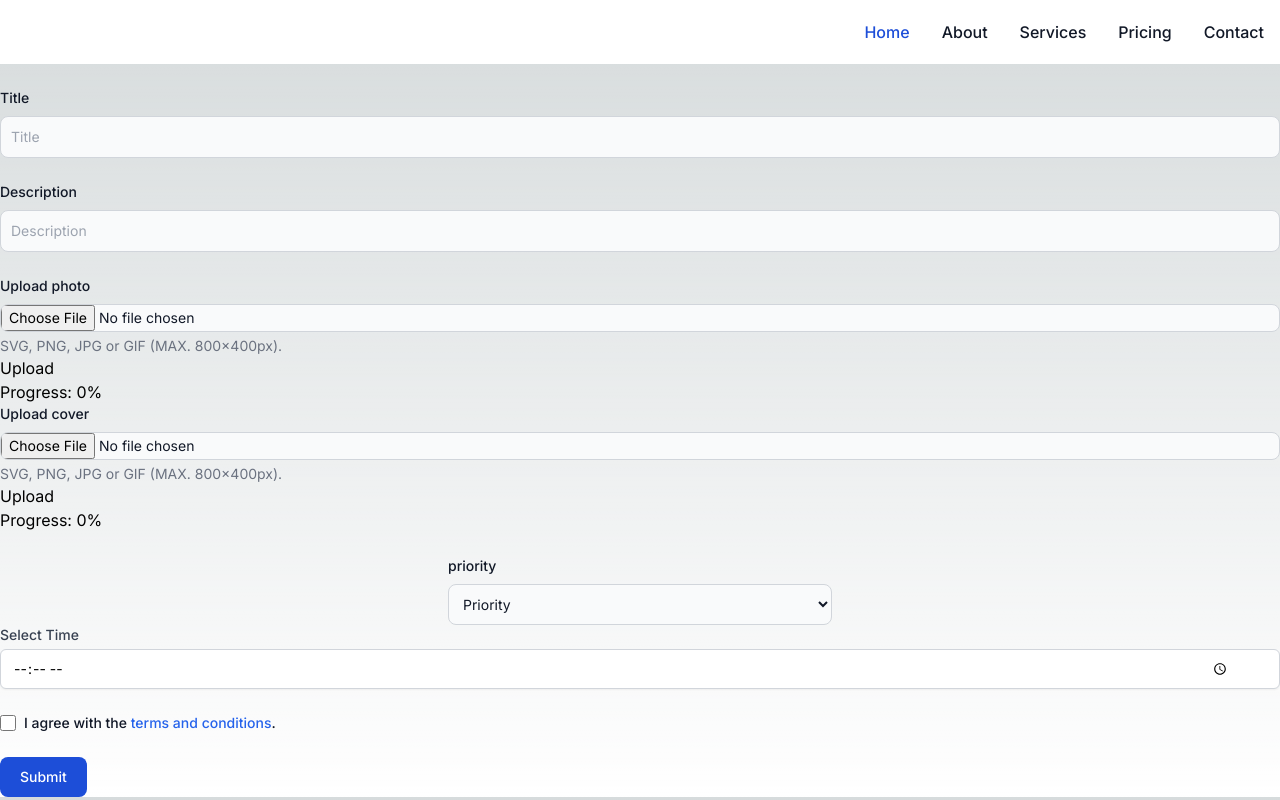
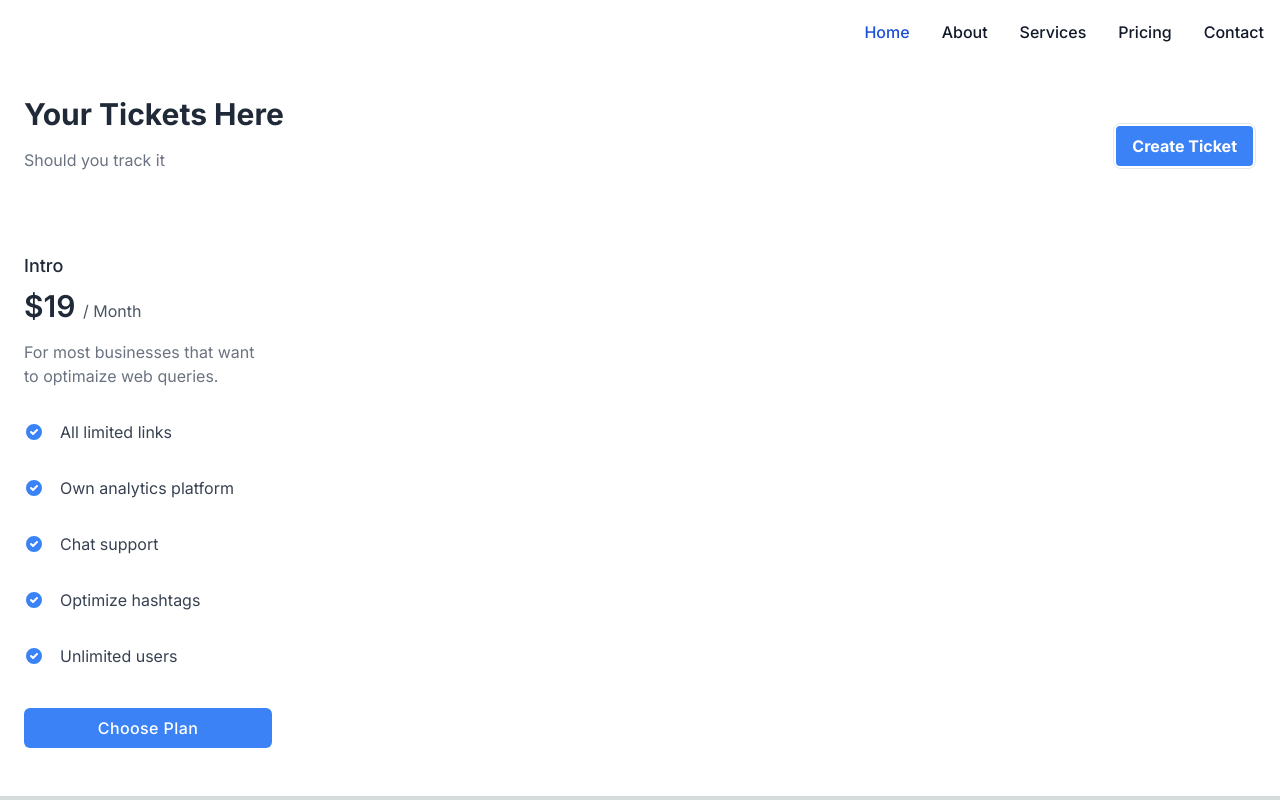
Before and after one commit to Malekqandeel/newOne, a Next.js app in the folder frontend/: page /dashboard in a window 1280 px wide. Built offline with nearby package versions, Linux system fonts and the light colour scheme; no server answers; what tailwindcss-animated would draw is missing.

Commit message:
dashboard

```diff
--- a/frontend/app/dashboard/page.js
+++ b/frontend/app/dashboard/page.js
@@ -8,7 +8,7 @@ import { getDownloadURL, ref, uploadBytesResumable } from 'firebase/storage';
 import { storage } from '../firebase';
 
 
-const Dashboard = () => {
+export default function Dashboard () {
   const dispatch = useAppDispatch();
   const { isLoggedIn, token } = useAppSelector((state) => {
     return {
@@ -18,16 +18,37 @@ const Dashboard = () => {
     };
   });
 
+
+
   const [title, setTitle] = useState("")
   const [photo, setPhoto] = useState("");
   const [cover, setCover] = useState("");
   const [body, setBody] = useState("")
   const [priority, setPriority] = useState("");
+  const [isOpen, setIsOpen] = useState(false)
 
   const [file, setFile] = useState(null);
   const [progress, setProgress] = useState(0);
   const [imageUrl, setImageUrl] = useState('');
   const [time, setTime] = useState('');
+
+  const getAllTickets =()=>{
+    axios.get(`http://localhost:5000/tickets/all`,
+  {
+    headers: {
+      authorization: `Bearer ${token || localStorage.getItem("token")}`
+    }
+  })
+  .then((result) => {
+    console.log(result);
+
+  })
+  .catch((err) => {
+    console.error(
+      err.response ? err.response.data : err.message
+    );
+  });
+  }
 
   const handleChangeTime = (e) => {
     setTime(e.target.value);
@@ -80,7 +101,7 @@ const createTicketFun = ()=>{
   })
   .then((result) => {
     console.log(result);
-    dispatch(createTicket(result))
+
   })
   .catch((err) => {
     console.error(
@@ -90,6 +111,33 @@ const createTicketFun = ()=>{
 }
   return (
     <>
+    <section class="bg-white dark:bg-gray-900">
+    <div class="container px-6 py-8 mx-auto">
+        <div class="sm:flex sm:items-center sm:justify-between">
+            <div>
+                <h2 class="text-2xl font-bold text-gray-800 lg:text-3xl dark:text-gray-100">Your Tickets Here</h2>
+                <p class="mt-4 text-gray-500 dark:text-gray-400">Should you track it</p>
+            </div>
+
+            <div class="overflow-hidden p-0.5 mt-6 border rounded-lg dark:border-gray-700">
+
+<button
+        onClick={() => setIsOpen(true)}
+        className="px-4 py-2 font-bold text-white bg-blue-500 rounded hover:bg-blue-700"
+      >
+        Create Ticket
+
+      </button>
+
+      {isOpen && (
+        <div className="fixed inset-0 z-10 overflow-y-auto">
+          <div className="flex items-end justify-center min-h-screen px-4 pt-4 pb-20 text-center sm:block sm:p-0">
+            <span className="hidden sm:inline-block sm:align-middle sm:h-screen" aria-hidden="true">
+              &#8203;
+            </span>
+
+            <div className="relative inline-block px-4 pt-5 pb-4 overflow-hidden text-left align-bottom transition-all transform bg-white rounded-lg shadow-xl rtl:text-right dark:bg-gray-900 sm:my-8 sm:align-middle sm:max-w-sm sm:w-full sm:p-6">
+
 
 <form>
     <div className="grid gap-6 mb-6 md:grid-cols-2">
@@ -162,8 +210,80 @@ const createTicketFun = ()=>{
     <button type="submit" className="text-white bg-blue-700 hover:bg-blue-800 focus:ring-4 focus:outline-none focus:ring-blue-300 font-medium rounded-lg text-sm w-full sm:w-auto px-5 py-2.5 text-center dark:bg-blue-600 dark:hover:bg-blue-700 dark:focus:ring-blue-800" onClick={createTicketFun()}>Submit</button>
 </form>
 
+                <div className="sm:flex sm:items-center ">
+                  <button
+                    onClick={() => setIsOpen(false)}
+                    className="w-full px-4 py-2 mt-2 text-sm font-medium tracking-wide text-gray-700 capitalize transition-colors duration-300 transform border border-gray-200 rounded-md sm:mt-0 sm:w-auto sm:mx-2 dark:text-gray-200 dark:border-gray-700 dark:hover:bg-gray-800 hover:bg-gray-100 focus:outline-none focus:ring focus:ring-gray-300 focus:ring-opacity-40"
+                  >
+                    Cancel
+                  </button>
+                </div>
+              </div>
+            </div>
+          </div>
+      )}
+            </div>
+        </div>
+
+        <div class="grid gap-6 mt-16 -mx-6 sm:gap-8 sm:grid-cols-2 lg:grid-cols-3 xl:grid-cols-4">
+            <div class="px-6 py-4 transition-colors duration-300 transform rounded-lg hover:bg-gray-200 dark:hover:bg-gray-800">
+                <p class="text-lg font-medium text-gray-800 dark:text-gray-100">Intro</p>
+
+                <h4 class="mt-2 text-3xl font-semibold text-gray-800 dark:text-gray-100">$19 <span class="text-base font-normal text-gray-600 dark:text-gray-400">/ Month</span></h4>
+
+                <p class="mt-4 text-gray-500 dark:text-gray-300">For most businesses that want to optimaize web queries.</p>
+
+                <div class="mt-8 space-y-8">
+                    <div class="flex items-center">
+                        <svg xmlns="http://www.w3.org/2000/svg" class="w-5 h-5 text-blue-500" viewBox="0 0 20 20" fill="currentColor">
+                            <path fill-rule="evenodd" d="M10 18a8 8 0 100-16 8 8 0 000 16zm3.707-9.293a1 1 0 00-1.414-1.414L9 10.586 7.707 9.293a1 1 0 00-1.414 1.414l2 2a1 1 0 001.414 0l4-4z" clip-rule="evenodd" />
+                        </svg>
+
+                        <span class="mx-4 text-gray-700 dark:text-gray-300">All limited links</span>
+                    </div>
+
+                    <div class="flex items-center">
+                        <svg xmlns="http://www.w3.org/2000/svg" class="w-5 h-5 text-blue-500" viewBox="0 0 20 20" fill="currentColor">
+                            <path fill-rule="evenodd" d="M10 18a8 8 0 100-16 8 8 0 000 16zm3.707-9.293a1 1 0 00-1.414-1.414L9 10.586 7.707 9.293a1 1 0 00-1.414 1.414l2 2a1 1 0 001.414 0l4-4z" clip-rule="evenodd" />
+                        </svg>
+
+                        <span class="mx-4 text-gray-700 dark:text-gray-300">Own analytics platform</span>
+                    </div>
+
+                    <div class="flex items-center">
+                        <svg xmlns="http://www.w3.org/2000/svg" class="w-5 h-5 text-blue-500" viewBox="0 0 20 20" fill="currentColor">
+                            <path fill-rule="evenodd" d="M10 18a8 8 0 100-16 8 8 0 000 16zm3.707-9.293a1 1 0 00-1.414-1.414L9 10.586 7.707 9.293a1 1 0 00-1.414 1.414l2 2a1 1 0 001.414 0l4-4z" clip-rule="evenodd" />
+                        </svg>
+
+                        <span class="mx-4 text-gray-700 dark:text-gray-300">Chat support</span>
+                    </div>
+
+                    <div class="flex items-center">
+                        <svg xmlns="http://www.w3.org/2000/svg" class="w-5 h-5 text-blue-500" viewBox="0 0 20 20" fill="currentColor">
+                            <path fill-rule="evenodd" d="M10 18a8 8 0 100-16 8 8 0 000 16zm3.707-9.293a1 1 0 00-1.414-1.414L9 10.586 7.707 9.293a1 1 0 00-1.414 1.414l2 2a1 1 0 001.414 0l4-4z" clip-rule="evenodd" />
+                        </svg>
+
+                        <span class="mx-4 text-gray-700 dark:text-gray-300">Optimize hashtags</span>
+                    </div>
+
+                    <div class="flex items-center">
+                        <svg xmlns="http://www.w3.org/2000/svg" class="w-5 h-5 text-blue-500" viewBox="0 0 20 20" fill="currentColor">
+                            <path fill-rule="evenodd" d="M10 18a8 8 0 100-16 8 8 0 000 16zm3.707-9.293a1 1 0 00-1.414-1.414L9 10.586 7.707 9.293a1 1 0 00-1.414 1.414l2 2a1 1 0 001.414 0l4-4z" clip-rule="evenodd" />
+                        </svg>
+
+                        <span class="mx-4 text-gray-700 dark:text-gray-300">Unlimited users</span>
+                    </div>
+                </div>
+
+                <button class="w-full px-4 py-2 mt-10 font-medium tracking-wide text-white capitalize transition-colors duration-300 transform bg-blue-500 rounded-md hover:bg-blue-600 focus:outline-none focus:bg-blue-600">
+                    Choose plan
+                </button>
+            </div>
+
+        </div>
+    </div>
+</section>
+
     </>
   )
 }
-
-export default Dashboard
```
